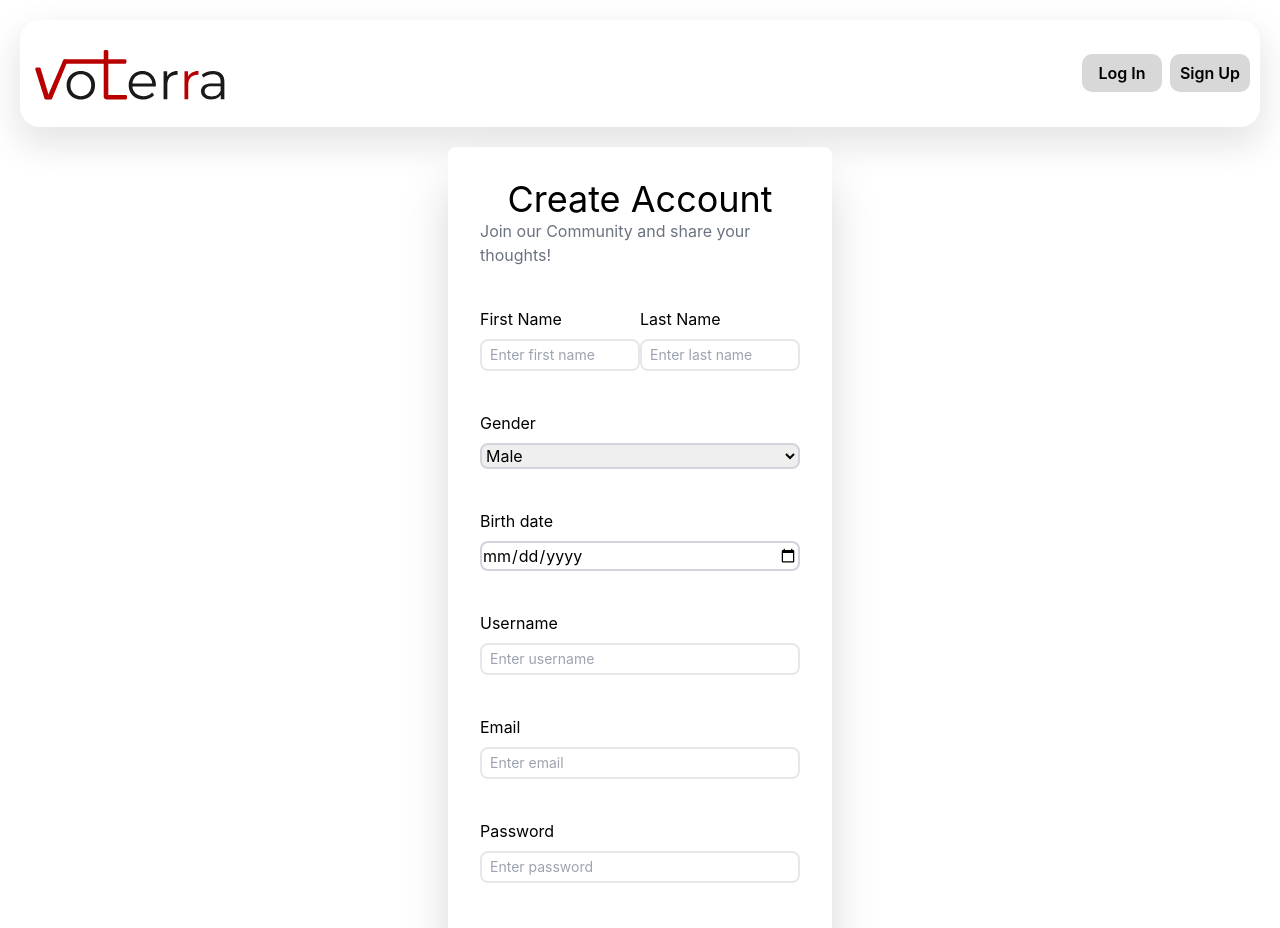
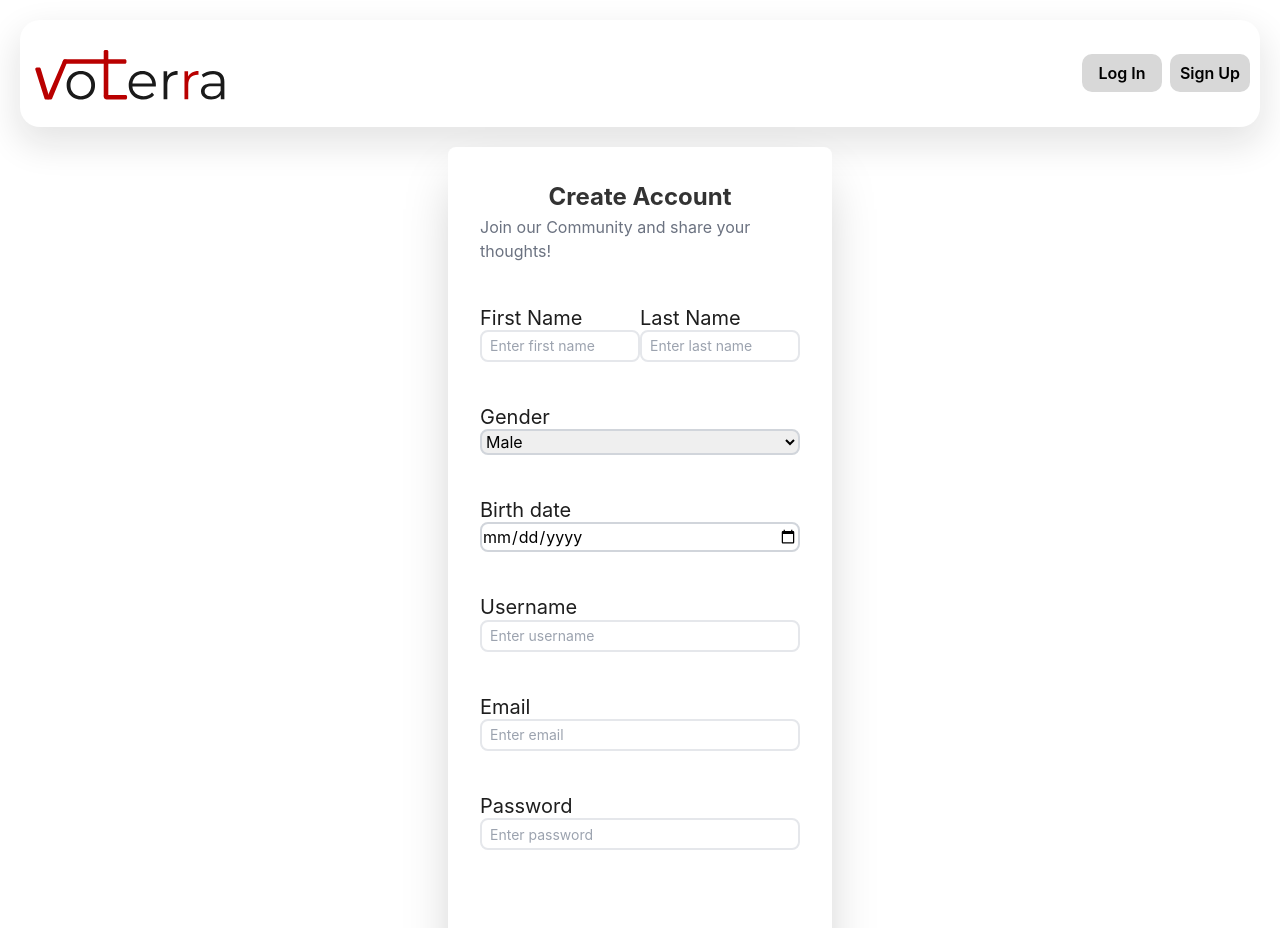
Before and after one commit to ranimeshehata/Voterra, a React (Vite) app in the folder frontend-app/voterra/: page /signup in a window 1280 px wide. Shown: the top 928 px of the page. Built offline with nearby package versions, Linux system fonts and the light colour scheme.

Commit message:
forget password otp verify

```diff
--- a/frontend-app/voterra/src/components/ResetPasswordForm.jsx
+++ b/frontend-app/voterra/src/components/ResetPasswordForm.jsx
@@ -59,16 +59,12 @@ function ResetPasswordForm() {
       <div className="flex flex-col gap-10 w-full">
         <div className="form-title">
           <h2 className="form-title-welcome">Reset Password</h2>
-          <p className="form-title-guide">Enter your new password</p>
+          <p className="text-gray-500">Enter your new password</p>
         </div>
 
         <form className="reset-password-form" onSubmit={handleSubmit}>
           <Col className="relative mb-5 inputField">
             <div className="flex items-center border rounded-lg">
-
-              {/* <label htmlFor="newPassword" className="passwordLabel">
-                New Password
-              </label> */}
               <input
                 className={`password-input ${errors.newPassword ? 'errorBorder' : ''}`}
                 id="newPassword"
@@ -92,9 +88,6 @@ function ResetPasswordForm() {
 
           <Col className="relative mb-5 inputField">
             <div className="flex items-center border rounded-lg">
-              {/* <label htmlFor="confirmPassword" className="passwordLabel">
-                Confirm Password
-              </label> */}
               <input
                 className={`password-input ${errors.confirmPassword ? 'errorBorder' : ''}`}
                 id="confirmPassword"
--- a/frontend-app/voterra/src/components/SignupForm.jsx
+++ b/frontend-app/voterra/src/components/SignupForm.jsx
@@ -73,36 +73,36 @@ const SignupForm = () => {
 
                 <div className="flex items-center justify-between">
                     <div>
-                        <h3 className="mb-2">First Name</h3>
+                        <h3 className="emailLabel mb-2">First Name</h3>
                         <input placeholder="Enter first name"  type="text" onChange={handleChange} value={formData.firstName} name="firstName" className={`w-full border-2 rounded-lg h-8 text-sm p-2 ${errors.firstName ? "border-red-500" : ""}`}/>
 
                     </div>
                     <div>
-                        <h3 className="mb-2">Last Name</h3>
+                        <h3 className="emailLabel mb-2">Last Name</h3>
                         <input placeholder="Enter last name"  type="tex" onChange={handleChange} value={formData.lastName} name="lastName" className={`w-full border-2 rounded-lg h-8 text-sm p-2 ${errors.lastName ? "border-red-500" : ""}`}/>
                     </div>
                 </div>
                 <div className="w-full">
-                    <h3 className="mb-2">Gender</h3>
+                    <h3 className="emailLabel mb-2">Gender</h3>
                     <select className="w-full border-2 border-gray-300 rounded-lg" onChange={handleChange} value={formData.gender} name="gender" id="">
                         <option value="MALE">Male</option>
                         <option value="FEMALE">Female</option>
                     </select>
                 </div>
                 <div className="w-full">
-                    <h3 className="mb-2">Birth date</h3>
+                    <h3 className="emailLabel mb-2">Birth date</h3>
                     <input name="dateOfBirth" value={formData.dateOfBirth} onChange={handleChange} className={`border-2 border-gray-300 rounded-lg w-full ${errors.dateOfBirth ? "border-red-500" : ""}`} type="date" />
                 </div>
                 <div className="">
-                    <h3 className="mb-2">Username</h3>
+                    <h3 className="emailLabel mb-2">Username</h3>
                     <input placeholder="Enter username"  type="text" onChange={handleChange} value={formData.username} name="username" className={`w-full border-2 rounded-lg h-8 text-sm p-2 ${errors.username ? "border-red-500" : ""}`} />
                 </div>
                 <div className="">
-                    <h3 className="mb-2">Email</h3>
+                    <h3 className="emailLabel mb-2">Email</h3>
                     <input placeholder="Enter email"  type="email" onChange={handleChange} value={formData.email} name="email" className={`w-full border-2 rounded-lg h-8 text-sm p-2 ${errors.email ? "border-red-500" : ""}`} />
                 </div>
                 <div className="">
-                    <h3 className="mb-2">Password</h3>
+                    <h3 className="emailLabel mb-2">Password</h3>
                     <input placeholder="Enter password"  type="password" onChange={handleChange} value={formData.password} name="password" className={`w-full border-2 rounded-lg h-8 text-sm p-2 ${errors.password ? "border-red-500" : ""}`}/>
                 </div>
 
@@ -121,12 +121,16 @@ const SignupForm = () => {
                     <button onClick={async()=>{
                         let data=await authUsingProv(1);
                         signUpProv(data);
-                    }} className="w-2/5 p-4 shadow-lg rounded-lg"><i className="fa-brands fa-google"></i>  Google</button>
+                    }} className="google-btn w-2/5 p-4 shadow-lg rounded-lg"><i className="fa-brands fa-google"></i>  Google</button>
                     <button onClick={async()=>{
                         let data=await authUsingProv(0);
                         signUpProv(data);
-                    }} className="w-2/5 p-4 shadow-lg rounded-lg"><i className="fa-brands fa-facebook-f"></i>  Facebook</button>
+                    }} className="facebook-btn w-2/5 p-4 shadow-lg rounded-lg"><i className="fa-brands fa-facebook-f"></i>  Facebook</button>
                 </div>
+
+                <p className="mt-6 text-center text-md">
+          Already have an account? <a href="/login" className='hyperlinks'>Log In</a>
+        </p>
 
             </div>
         </div>
--- a/frontend-app/voterra/src/components/SignupHeader.jsx
+++ b/frontend-app/voterra/src/components/SignupHeader.jsx
@@ -1,7 +1,7 @@
 const SignUpHeader = () => {
     return (
         <div className="flex flex-col items-center mb-10">
-            <h2 className="text-4xl">Create Account</h2>
+            <h2 className="form-title-welcome">Create Account</h2>
             <p className="text-gray-500">
                 Join our Community and share your thoughts!
             </p>
--- a/frontend-app/voterra/src/style.css
+++ b/frontend-app/voterra/src/style.css
@@ -205,23 +205,6 @@ html,body{
   height: 2.40625vh;
 }
 
-.btns {
-  display: flex;
-  justify-content: center;
-  gap: 10px;
-}
-
-.google-btn,
-.facebook-btn{
-  background-color: #D8D8D8;
-  width: 150px;
-  height: 38px;
-  gap: 0px;
-  border-radius: 10px;
-  opacity: 0px;
-  font-size: 16px;
-  transition: all 200ms ease-in 100ms;
-}
 
 .google-btn:hover,
 .facebook-btn:hover{
```
Also changed, not shown: frontend-app/voterra/src/components/LoginForm.jsx (+32 -31 lines).
